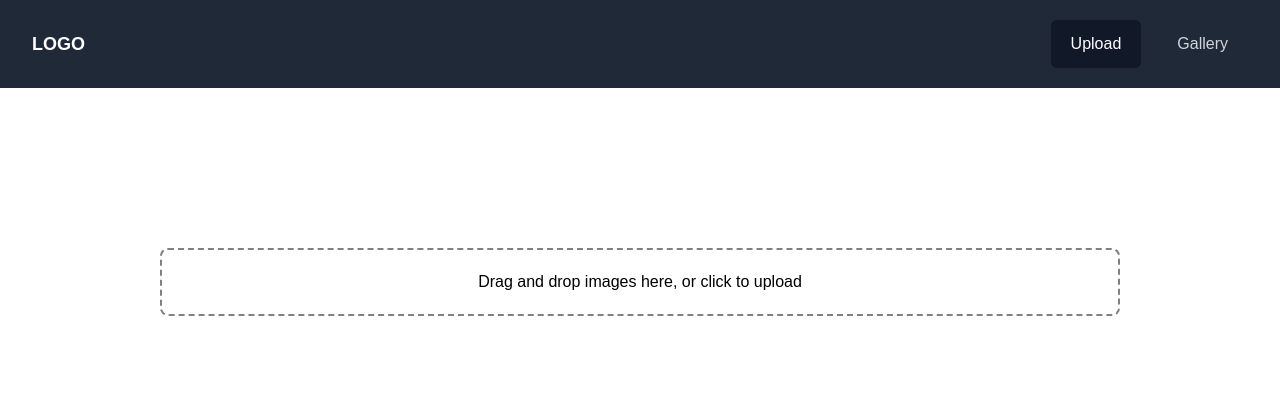
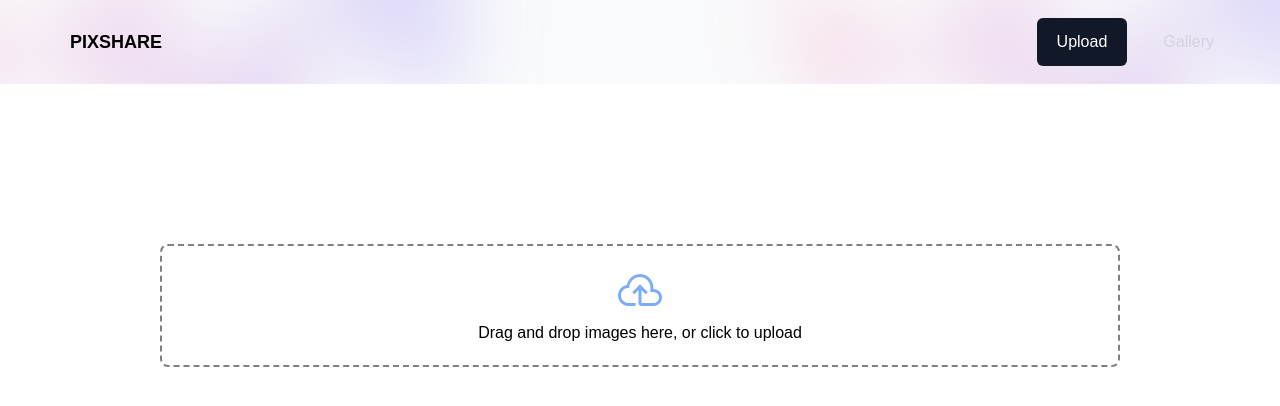
Before and after one commit to markohautala/nextjs-image-gallery-app, a Next.js app in the folder next-app/: page /upload in a window 1280 px wide. Shown: the top 406 px of the page. Built offline with nearby package versions, Linux system fonts and the light colour scheme.

Commit message:
Update styling for navbar

```diff
--- a/next-app/components/GalleryGrid.jsx
+++ b/next-app/components/GalleryGrid.jsx
@@ -21,22 +21,22 @@ export default function GalleryGrid() {
       }
     };
 
-    // Display the loading spinner first, then fetch images after 2 seconds
+    // Display the loading spinner first, then fetch images after 4 seconds
     const timer = setTimeout(() => {
-      fetchImages(); // Fetch images after the spinner delay
-      setIsLoading(false); // Stop loading after fetching images
-    }, 4000); // 4000ms = 4 seconds
+      fetchImages();
+      setIsLoading(false);
+    }, 4000);
 
     return () => clearTimeout(timer); // Cleanup the timeout on component unmount
-  }, [searchParams]); // Refetch images when query parameters change
+  }, [searchParams]);
 
   // Set up IntersectionObserver to trigger fade-in effect on image elements
   useEffect(() => {
     const observer = new IntersectionObserver(
       (entries, observer) => {
-        entries.forEach(entry => {
+        entries.forEach((entry) => {
           if (entry.isIntersecting) {
-            entry.target.classList.add('fade-in');
+            entry.target.classList.add("fade-in");
             observer.unobserve(entry.target); // Stop observing once the image has faded in
           }
         });
@@ -47,23 +47,34 @@ export default function GalleryGrid() {
     );
 
     // Observe each image
-    imageRefs.current.forEach(image => {
+    imageRefs.current.forEach((image) => {
       observer.observe(image);
     });
 
     return () => {
       observer.disconnect(); // Cleanup the observer on unmount
     };
-  }, [images]); // Run this effect every time the images change
+  }, [images]);
 
-  // Function to download the image
-  const downloadImage = (url) => {
-    const link = document.createElement('a');
-    link.href = url;
-    link.download = ''; // This will download the image
-    document.body.appendChild(link);
-    link.click();
-    document.body.removeChild(link);
+  // Function to download the image properly
+  const downloadImage = async (url) => {
+    try {
+      const response = await fetch(url);
+      const blob = await response.blob();
+      const blobUrl = URL.createObjectURL(blob);
+
+      const link = document.createElement("a");
+      link.href = blobUrl;
+      link.download = "downloaded-image.jpg"; // Default filename
+      document.body.appendChild(link);
+      link.click();
+      document.body.removeChild(link);
+
+      // Revoke the blob URL to free up memory
+      URL.revokeObjectURL(blobUrl);
+    } catch (error) {
+      console.error("Error downloading image:", error);
+    }
   };
 
   return (
@@ -140,31 +151,31 @@ export default function GalleryGrid() {
         }
 
         .image-container {
-          position: relative; // Position relative for absolute children
+          position: relative; /* Position relative for absolute children */
         }
 
         .download-square {
-          position: absolute; // Position it over the image
-          top: 10px; // Move to the top
-          right: 10px; // Move to the right
-          width: 50px; // Set width to 45px
-          height: 50px; // Set height to 45px
-          background: rgba(255, 255, 255, 0.2); // Glassmorphism effect
-          backdrop-filter: blur(20px); // Blur effect
-          border-radius: 5px; // Rounded corners
-          display: flex; // Center the icon
-          justify-content: center; // Center horizontally
-          align-items: center; // Center vertically
-          cursor: pointer; // Change cursor to pointer
+          position: absolute; /* Position it over the image */
+          top: 10px;
+          right: 10px;
+          width: 50px;
+          height: 50px;
+          background: rgba(255, 255, 255, 0.2); /* Glassmorphism effect */
+          backdrop-filter: blur(20px); /* Blur effect */
+          border-radius: 5px;
+          display: flex;
+          justify-content: center;
+          align-items: center;
+          cursor: pointer;
         }
 
         .download-square:hover {
-          background: rgba(255, 255, 255, 0.4); // Change on hover
+          background: rgba(255, 255, 255, 0.4); /* Change on hover */
         }
 
         .material-symbols-outlined {
-          color: white; // Set icon color to white
-          font-size: 34px; // Adjust icon size if needed
+          color: white;
+          font-size: 34px; /* Adjust icon size if needed */
         }
       `}</style>
     </div>
--- a/next-app/components/Navbar.jsx
+++ b/next-app/components/Navbar.jsx
@@ -6,11 +6,27 @@ const Navbar = () => {
   const pathname = usePathname(); // Use usePathname to get the current path
 
   return (
-    <nav className="bg-gray-800 py-3">
-      <div className="mx-auto max-w-7xl px-2 sm:px-6 lg:px-8">
-        <div className="relative flex h-16 items-center justify-between">
-          <span className="text-white text-lg font-bold">LOGO</span>
-          <div className="flex space-x-4">
+    <nav className="relative isolate flex items-center gap-x-6 overflow-hidden bg-gray-50 px-6 py-2.5 sm:px-3.5 sm:before:flex-1">
+      {/* Gradient Background */}
+      <div className="absolute left-[max(-7rem,calc(50%-52rem))] top-1/2 -z-10 -translate-y-1/2 transform-gpu blur-2xl" aria-hidden="true">
+        <div className="aspect-[577/310] w-[36.0625rem] bg-gradient-to-r from-[#ff80b5] to-[#9089fc] opacity-30"
+            style={{clipPath: 'polygon(74.8% 41.9%, 97.2% 73.2%, 100% 34.9%, 92.5% 0.4%, 87.5% 0%, 75% 28.6%, 58.5% 54.6%, 50.1% 56.8%, 46.9% 44%, 48.3% 17.4%, 24.7% 53.9%, 0% 27.9%, 11.9% 74.2%, 24.9% 54.1%, 68.6% 100%, 74.8% 41.9%)'}}></div>
+      </div>
+      <div className="absolute left-[max(45rem,calc(50%+8rem))] top-1/2 -z-10 -translate-y-1/2 transform-gpu blur-2xl" aria-hidden="true">
+        <div className="aspect-[577/310] w-[36.0625rem] bg-gradient-to-r from-[#ff80b5] to-[#9089fc] opacity-30"
+            style={{clipPath: 'polygon(74.8% 41.9%, 97.2% 73.2%, 100% 34.9%, 92.5% 0.4%, 87.5% 0%, 75% 28.6%, 58.5% 54.6%, 50.1% 56.8%, 46.9% 44%, 48.3% 17.4%, 24.7% 53.9%, 0% 27.9%, 11.9% 74.2%, 24.9% 54.1%, 68.6% 100%, 74.8% 41.9%)'}}></div>
+      </div>
+
+      {/* Main Navbar Content */}
+      <div className="mx-auto max-w-7xl px-2 sm:px-6 lg:px-8 w-full">
+        <div className="relative flex h-16 items-center">
+          {/* PIXSHARE Text on the left */}
+          <div className="text-black text-lg font-bold">
+            PIXSHARE
+          </div>
+
+          {/* Navigation Links - aligned to the right */}
+          <div className="ml-auto flex space-x-4">
             <Link
               href="/upload"
               className={`rounded-md px-5 py-3 text-base font-medium ${
@@ -21,6 +37,7 @@ const Navbar = () => {
             >
               Upload
             </Link>
+
             <Link
               href="/gallery"
               className={`rounded-md px-5 py-3 text-base font-medium ${
--- a/next-app/components/UploadBox.jsx
+++ b/next-app/components/UploadBox.jsx
@@ -42,7 +42,7 @@ export default function UploadBox() {
       } finally {
         setLoading(false); // Hide loading state after the upload process
       }
-    }, 4000); // 2000ms = 2 seconds delay before starting the upload
+    }, 4000); // 4000ms = 4 seconds delay before starting the upload
   };
 
   // Prevent default behavior for drag events
@@ -68,30 +68,35 @@ export default function UploadBox() {
   return (
     <div
       style={{
-        display: "flex", // Use Flexbox
-        justifyContent: "center", // Center horizontally
-        alignItems: "flex-start", // Align items to the top (to allow space above)
-        height: "100vh", // Full viewport height
-        width: "100vw", // Full viewport width
-        paddingTop: "20vh", // Adds space from the top, move the box upwards by 20% of the viewport height
+        display: "flex",
+        justifyContent: "center",
+        alignItems: "flex-start",
+        height: "100vh",
+        width: "100vw",
+        paddingTop: "20vh",
       }}
     >
       <div
-        onClick={handleClick} // Make the entire div clickable
-        onDragOver={handleDragOver} // Allow files to be dragged over the div
-        onDrop={handleDrop} // Handle file drop inside the div
-        onDragLeave={handleDragLeave} // Reset drag state when leaving the area
+        onClick={handleClick}
+        onDragOver={handleDragOver}
+        onDrop={handleDrop}
+        onDragLeave={handleDragLeave}
         style={{
-          width: "75vw", // Make the div 75% of screen width
-          border: dragging ? "2px solid #4CAF50" : "2px dashed gray", // Change border style when dragging
+          width: "75vw",
+          border: dragging ? "2px solid #4CAF50" : "2px dashed gray",
           padding: "20px",
           borderRadius: "8px",
           textAlign: "center",
-          cursor: "pointer", // Indicate it's clickable
+          cursor: "pointer",
           position: "relative",
-          boxSizing: "border-box", // Make sure padding does not affect width
+          boxSizing: "border-box",
         }}
       >
+        {/* Upload Icon */}
+        <span className="material-symbols-outlined" style={{ fontSize: "48px", color: "#7CACF8" }}>
+          cloud_upload
+        </span>
+
         <p>
           {dragging
             ? "Drag and drop the files here"
@@ -99,6 +104,7 @@ export default function UploadBox() {
             ? "Uploading..."
             : "Drag and drop images here, or click to upload"}
         </p>
+
         <input
           type="file"
           multiple
```
